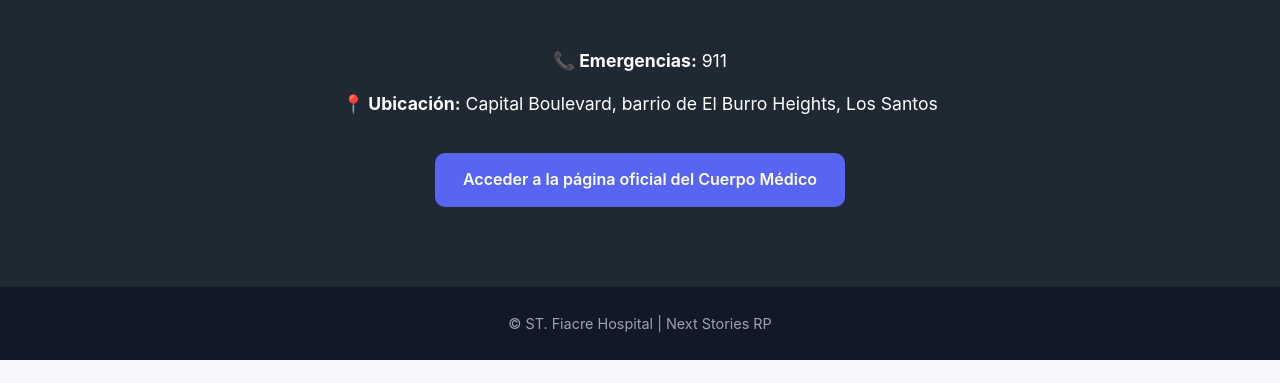
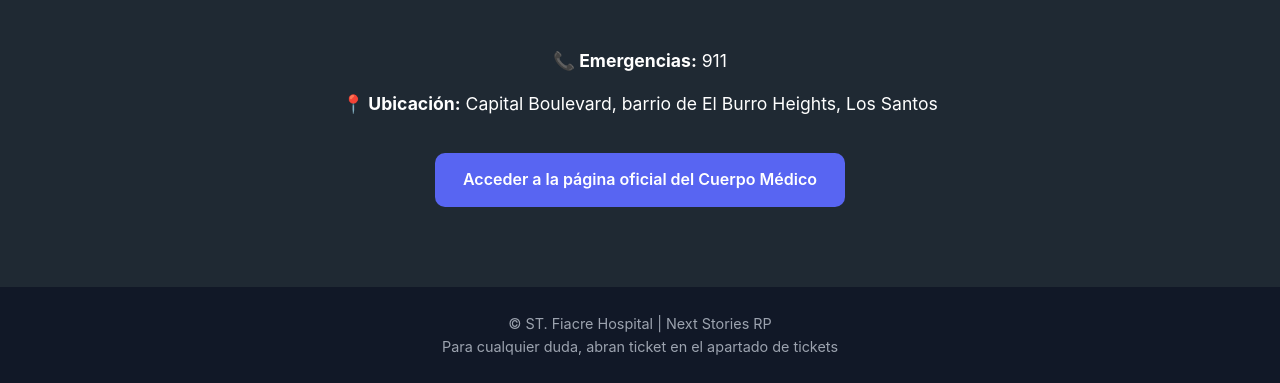
Before and after one commit to SweetyMemory99/StFiacre-Hospital, a plain HTML site: page contacto.html in a window 1280 px wide. Shown: the part 755-1138 px from the top of the page. Before the commit the page ends 1115 px from the top, so only its background shows below. Drawn offline with Linux system fonts and the light colour scheme.

Commit message:
Update contacto.html

```diff
--- a/contacto.html
+++ b/contacto.html
@@ -43,6 +43,7 @@
 
 <footer>
     © ST. Fiacre Hospital | Next Stories RP
+        <p>Para cualquier duda, abran ticket en el apartado de tickets</p>
 </footer>
 
 </body>
```
